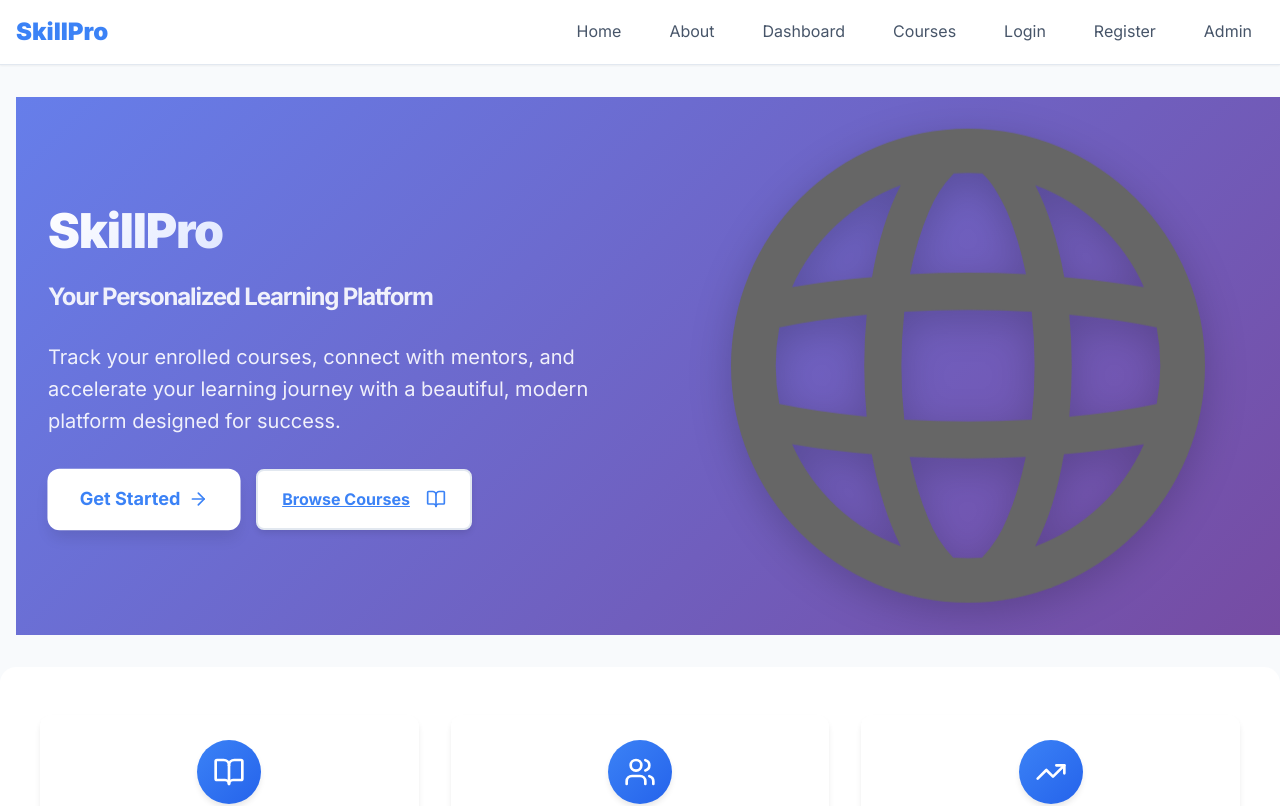
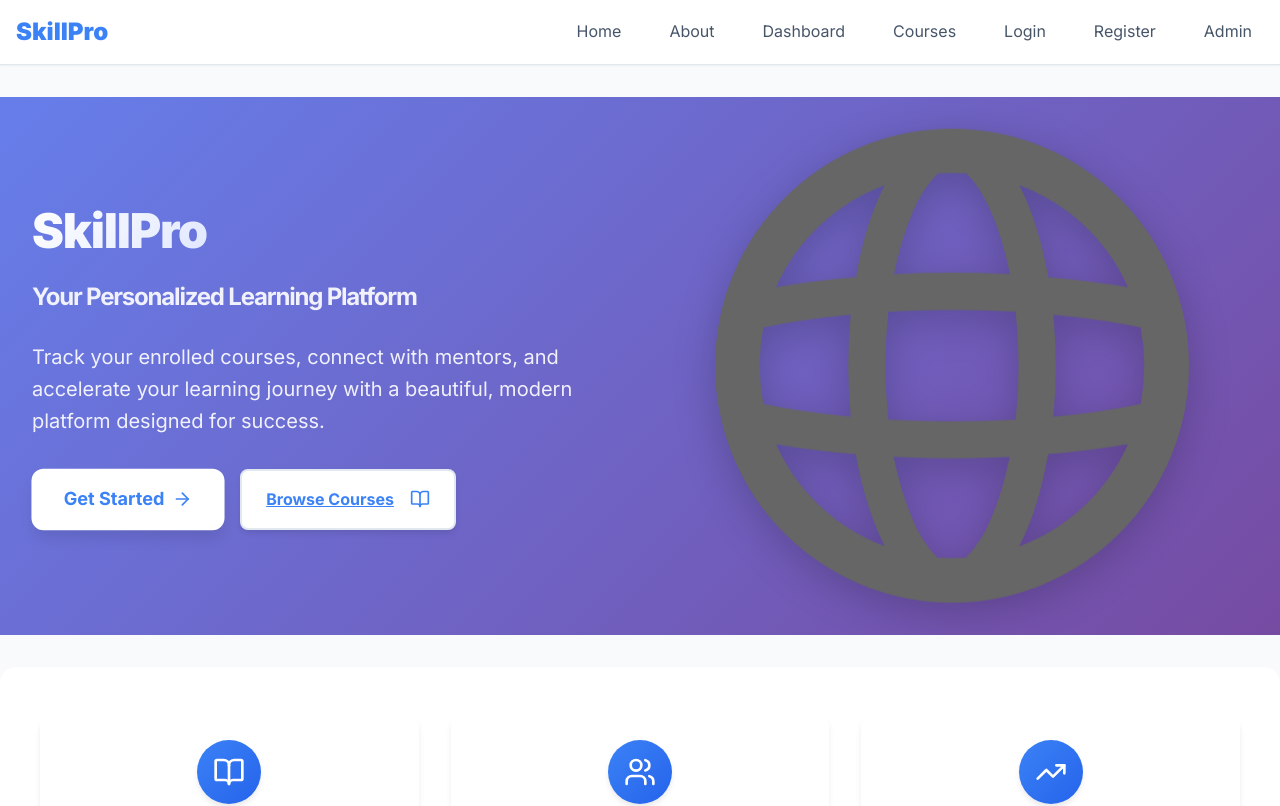
Before and after one commit to Larry-Master/SkillPro, a Next.js app in the folder skillpro/: page / in a window 1280 px wide. Shown: the top 806 px of the page. Built offline with nearby package versions, Linux system fonts and the light colour scheme.

Commit message:
Update layout.css

```diff
--- a/skillpro/styles/layout.css
+++ b/skillpro/styles/layout.css
@@ -134,7 +134,7 @@ main button:hover {
   color: var(--text-inverse);
   position: relative;
   overflow: hidden;
-  width: 100vw;
+  margin: 0 calc(-1 * var(--space-4));
   padding: var(--space-8);
   box-sizing: border-box;
 }
@@ -307,7 +307,7 @@ main button:hover {
 /* Features & About */
 .features-section {
   padding: var(--space-12) var(--space-4); background: var(--bg-primary);
-  border-radius: var(--radius-xl); margin: var(--space-8) 0; width: 100vw; margin-left: calc(-50vw + 50%);
+  border-radius: var(--radius-xl); margin: var(--space-8) calc(-1 * var(--space-4));
 }
 .features-grid { display: grid; grid-template-columns: repeat(auto-fit, minmax(300px, 1fr)); gap: var(--space-8); max-width: 1200px; margin: 0 auto; }
 .feature-card {
@@ -337,7 +337,7 @@ main button:hover {
 
 /* Responsive Design */
 @media (max-width: 1024px) {
-  .home-hero { grid-template-columns: 1fr; text-align: center; gap: var(--space-6); width: 100vw; margin-left: calc(-50vw + 50%); }
+  .home-hero { grid-template-columns: 1fr; text-align: center; gap: var(--space-6); }
   .hero-content { text-align: center; margin: 0 auto; }
   .hero-graphic { order: -1; margin: 0 auto; }
   .hero-graphic img { width: 60%; max-width: 300px; }
```
